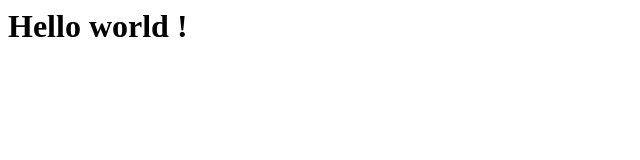
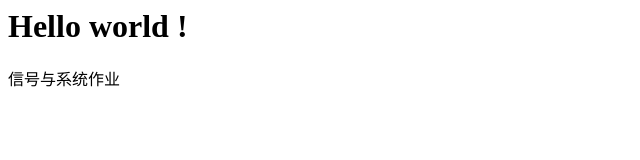
Before and after one commit to Hsin-yh/Hsin-yh.github.io, a plain HTML site: page index.html in a window 1280 px wide. Shown: the whole page, without its empty margins (0-640 px from the left). Drawn offline with Linux system fonts and the light colour scheme.

Commit message:
this time

```diff
--- a/index.html
+++ b/index.html
@@ -2,4 +2,9 @@
 <h1>
 Hello world !
 </h1>
+<p>
+    信号与系统作业
+</p>
+<br>
+
 </html>
```
